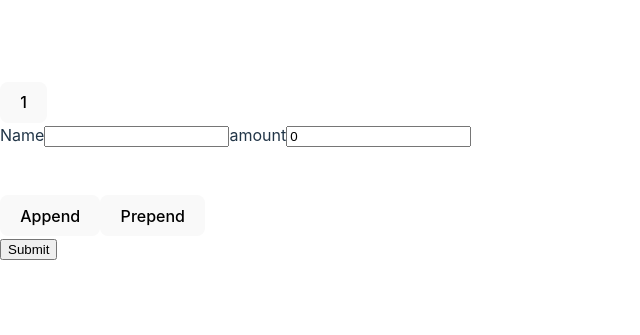
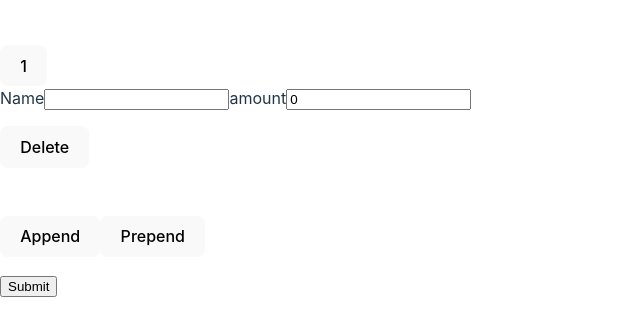
Before and after one commit to dibborah/ReactHookFormByBeierLuo, a React (Vite) app: page / in a window 1280 px wide. Shown: the part 229-564 px from the top of the page, without its empty margins (0-640 px from the left). Built offline with nearby package versions, Linux system fonts and the light colour scheme; the HTML template or start-up script is replaced by a standard one.

Commit message:
Added validation rules in useFieldArray

```diff
--- a/src/App.tsx
+++ b/src/App.tsx
@@ -22,13 +22,17 @@ const App = () => {
       cart: [{ name: '', amount: 0 }]
     }
   });
-  const { fields, append, prepend } = useFieldArray<any>({
+  const { fields, append, prepend, remove } = useFieldArray<any>({
     name: 'cart',
-    control
+    control,
+    rules: {
+      required: 'Please append at least1 item'
+    }
   })
   const onSubmit = (data: FormValues) => {
     console.log('data', data);
   };
+  // console.log('field errors', errors);
   renderCount++;
   return (
     <div>
@@ -39,12 +43,14 @@ const App = () => {
           <section key={field.id}>
             <label>
               <span>Name</span>
-              <input type="text" {...register(`cart.${index}.name`)} />
+              <input type="text" {...register(`cart.${index}.name`, { required: 'This is required' })} />
             </label>
             <label>
               <span>amount</span>
               <input type="number" {...register(`cart.${index}.amount`, { valueAsNumber: true })} />
             </label>
+            <p>{errors?.cart?.[index]?.name?.message}</p>
+            <button type='button' onClick={() => remove(index)}>Delete</button>
           </section>
         ))}
         <br />
@@ -62,6 +68,7 @@ const App = () => {
           })
         }}>Prepend</button>
         <br />
+        <p>{errors?.cart?.root?.message}</p>
         <input type="submit" />
       </form>
     </div>
```
